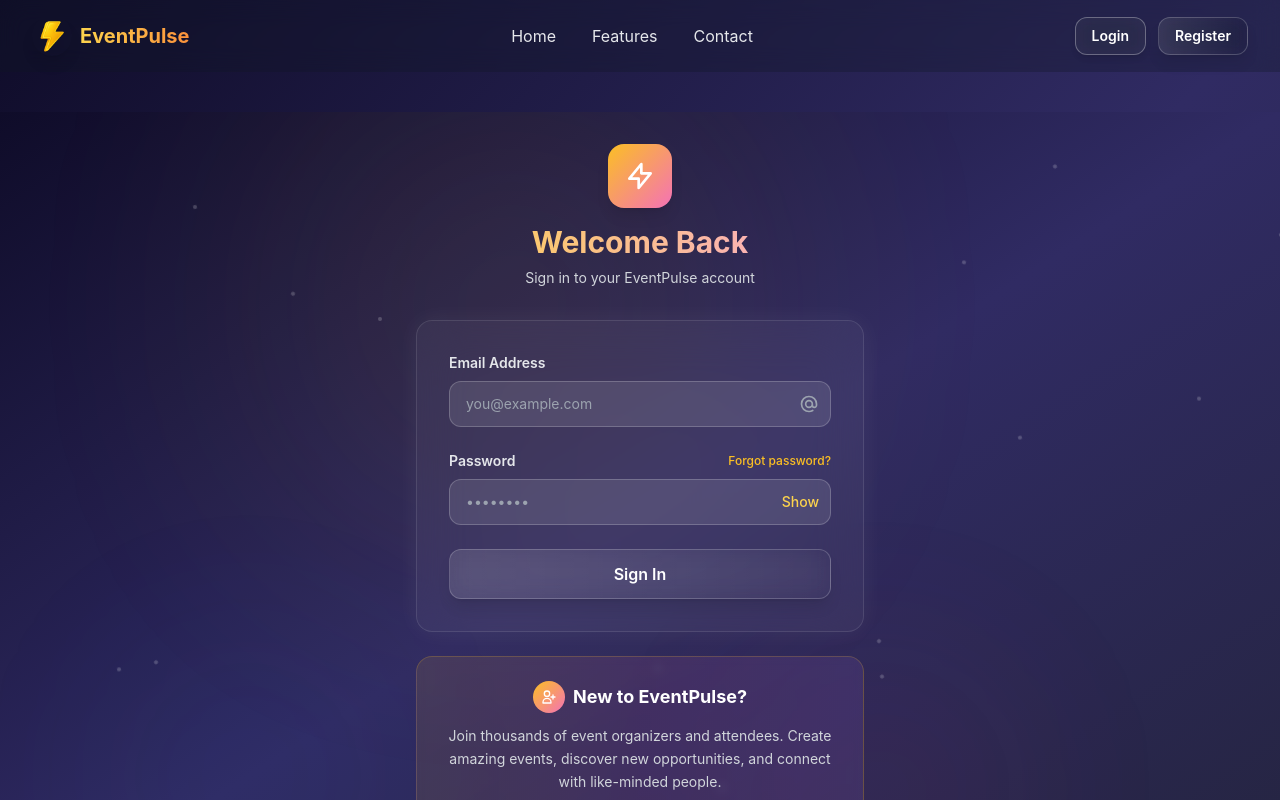
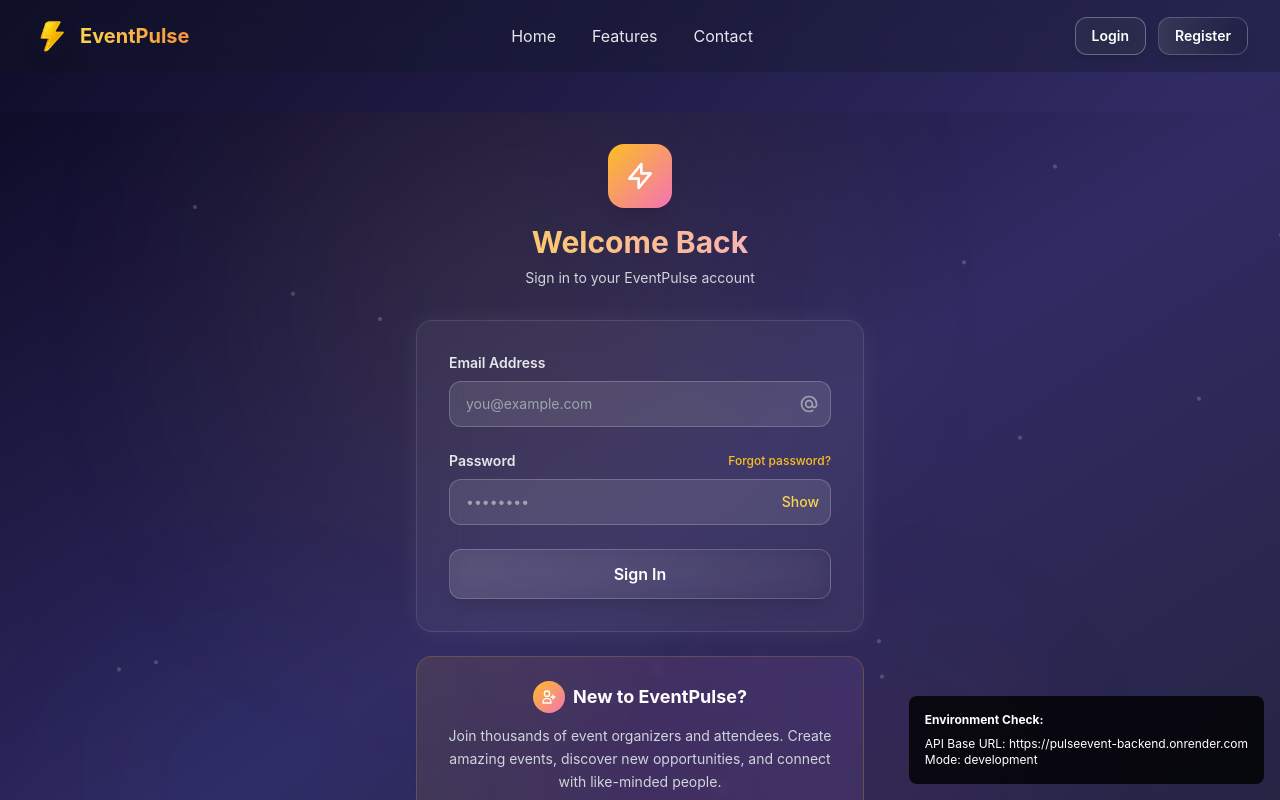
Before and after one commit to sDash151/PulseEvent_Backend, a React (Vite) app in the folder FRONTEND/: page /login in a window 1280 px wide. Shown: the top 800 px of the page. Built offline with nearby package versions, Linux system fonts and the light colour scheme.

Commit message:
added errorboundary

```diff
--- /dev/null
+++ b/FRONTEND/src/components/EnvironmentCheck.jsx
@@ -0,0 +1,21 @@
+import React from 'react';
+
+const EnvironmentCheck = () => {
+  const apiBaseUrl = import.meta.env.VITE_API_BASE_URL;
+  const nodeEnv = import.meta.env.MODE;
+
+  // Only show in development
+  if (nodeEnv !== 'development') {
+    return null;
+  }
+
+  return (
+    <div className="fixed bottom-4 right-4 bg-black/80 text-white p-4 rounded-lg text-xs z-50">
+      <div className="font-bold mb-2">Environment Check:</div>
+      <div>API Base URL: {apiBaseUrl || 'NOT SET'}</div>
+      <div>Mode: {nodeEnv}</div>
+    </div>
+  );
+};
+
+export default EnvironmentCheck;
--- /dev/null
+++ b/FRONTEND/src/components/ErrorBoundary.jsx
@@ -0,0 +1,41 @@
+import React from 'react';
+
+class ErrorBoundary extends React.Component {
+  constructor(props) {
+    super(props);
+    this.state = { hasError: false, error: null };
+  }
+
+  static getDerivedStateFromError(error) {
+    return { hasError: true, error };
+  }
+
+  componentDidCatch(error, errorInfo) {
+    console.error('Error caught by boundary:', error, errorInfo);
+  }
+
+  render() {
+    if (this.state.hasError) {
+      return (
+        <div className="min-h-screen bg-gradient-to-br from-[#0f0c29] via-[#302b63] to-[#24243e] text-white flex items-center justify-center px-4">
+          <div className="text-center max-w-md">
+            <h1 className="text-2xl font-bold text-red-400 mb-4">Something went wrong</h1>
+            <p className="text-gray-300 mb-6">
+              We're experiencing technical difficulties. Please try refreshing the page.
+            </p>
+            <button
+              onClick={() => window.location.reload()}
+              className="bg-amber-500 hover:bg-amber-600 text-white px-6 py-3 rounded-lg font-semibold transition-colors"
+            >
+              Refresh Page
+            </button>
+          </div>
+        </div>
+      );
+    }
+
+    return this.props.children;
+  }
+}
+
+export default ErrorBoundary;
--- a/FRONTEND/src/main.jsx
+++ b/FRONTEND/src/main.jsx
@@ -5,16 +5,21 @@ import { router } from './router';
 import { AuthProvider } from './context/AuthContext'; // ✅ Move here
 import WhatsAppNotificationPopup from './components/WhatsAppNotificationPopup';
 import RejectionNotificationPopup from './components/RejectionNotificationPopup';
+import ErrorBoundary from './components/ErrorBoundary';
+import EnvironmentCheck from './components/EnvironmentCheck';
 import './index.css';
 
 console.log('🚀 React app is starting...');
 
 ReactDOM.createRoot(document.getElementById('root')).render(
   <React.StrictMode>
-    <AuthProvider> {/* ✅ Wrap the whole router */}
-      <RouterProvider router={router} />
-      <WhatsAppNotificationPopup />
-      <RejectionNotificationPopup />
-    </AuthProvider>
+    <ErrorBoundary>
+      <AuthProvider> {/* ✅ Wrap the whole router */}
+        <RouterProvider router={router} />
+        <WhatsAppNotificationPopup />
+        <RejectionNotificationPopup />
+        <EnvironmentCheck />
+      </AuthProvider>
+    </ErrorBoundary>
   </React.StrictMode>
 );
--- a/FRONTEND/src/services/events.js
+++ b/FRONTEND/src/services/events.js
@@ -36,6 +36,12 @@ export const updateSubEvent = async (subEventId, subEventData) => {
 // Fetch featured events for homepage (mega events only)
 export const getFeaturedEvents = async () => {
   try {
+    // Check if API_BASE_URL is available
+    if (!API_BASE_URL) {
+      console.warn('VITE_API_BASE_URL not set, skipping featured events fetch');
+      return [];
+    }
+
     // Get auth token from localStorage
     const token = localStorage.getItem('token');
 
@@ -58,7 +64,8 @@ export const getFeaturedEvents = async () => {
     if (!response.ok) {
       const errorText = await response.text();
       console.error('Featured events API error:', response.status, errorText);
-      throw new Error(`Failed to fetch featured events: ${response.status} ${errorText}`);
+      // Don't throw error, just return empty array
+      return [];
     }
 
     const data = await response.json();
```
